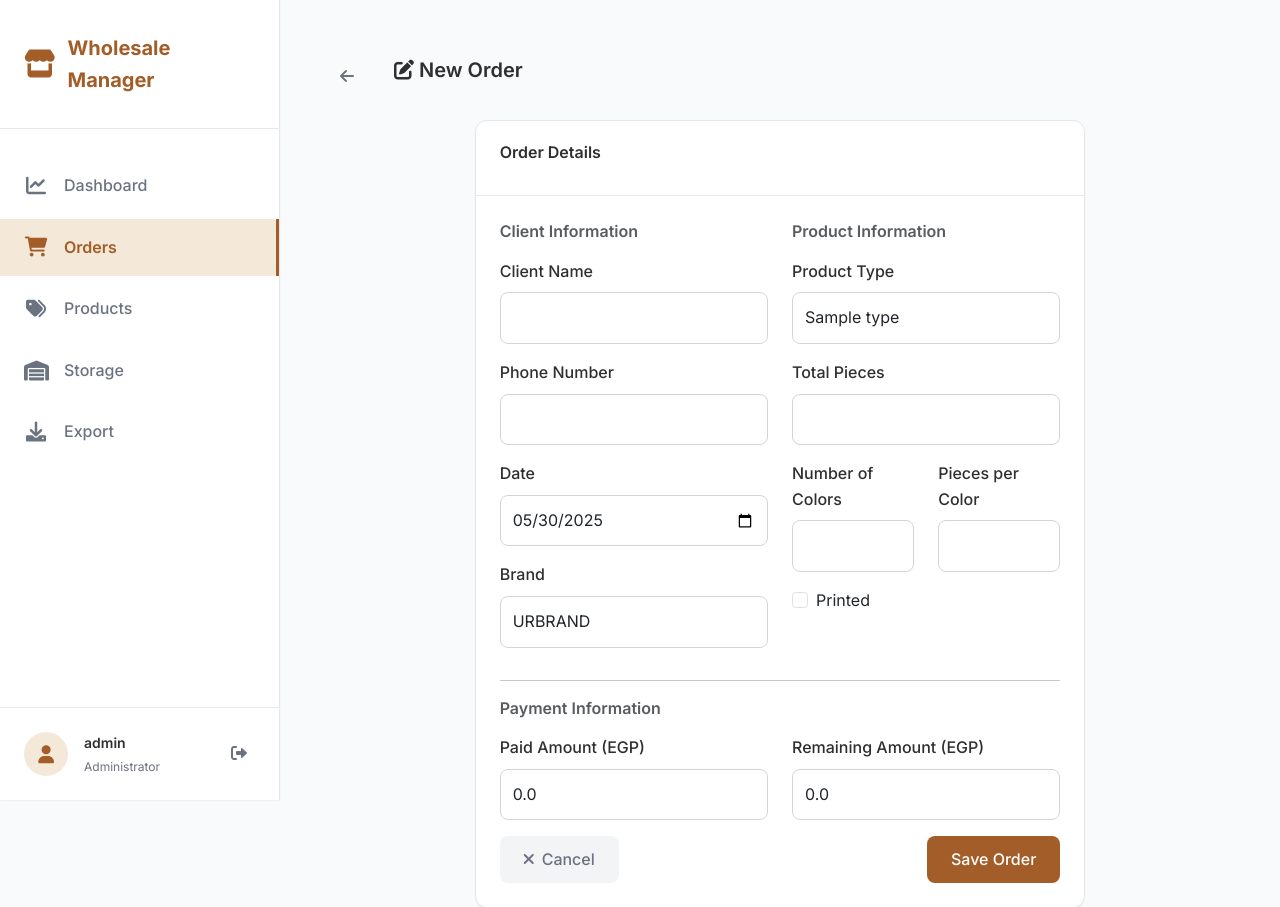
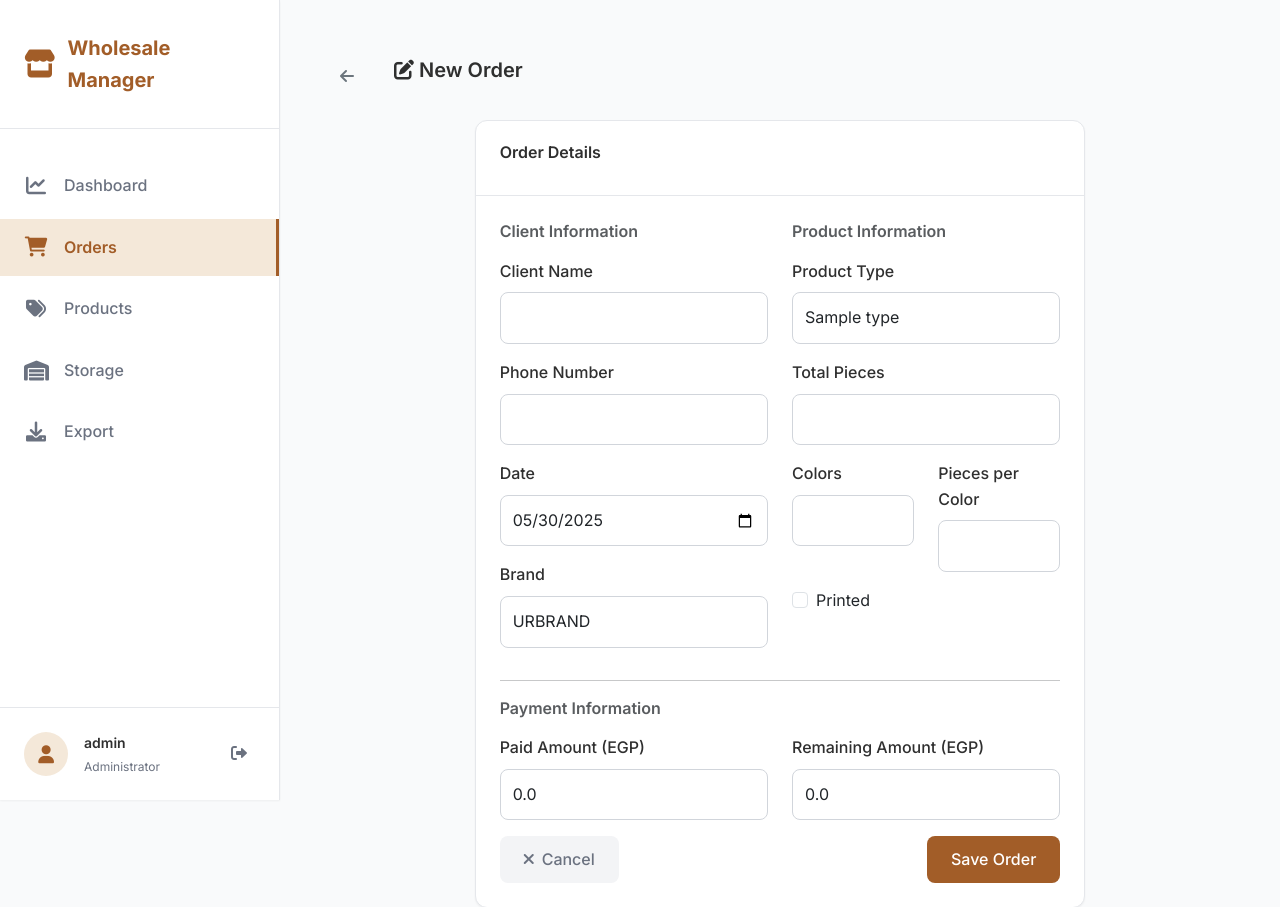
Before and after one commit to AdhamElkomey23/WHOLESALE-APP, a Flask app: page /orders/new in a window 1280 px wide. Shown: the top 907 px of the page. Run offline with Flask 3, Linux system fonts and the light colour scheme; a user stored in the database is signed in; tables that the repository leaves empty hold one stand-in row (values such as "Sample post"); lists and menus that the app fills with data are empty.

Commit message:
Improve order and product creation process with color selection
Refactors order/product forms to use select fields for color choices, and fixes validation logic for total pieces in orders.

Replit-Commit-Author: Agent
Replit-Commit-Session-Id: 03023591-3e84-4850-aff2-f235a7f37061
Replit-Commit-Screenshot-Url: https://storage.googleapis.com/screenshot-production-us-central1/4234a394-b2d3-40c5-a1fb-8767f7a2ab1a/e13b86c1-6552-437c-bf0f-497498f862e0.jpg

```diff
--- a/forms.py
+++ b/forms.py
@@ -1,6 +1,7 @@
 from flask_wtf import FlaskForm
-from wtforms import StringField, PasswordField, SelectField, IntegerField, FloatField, BooleanField, DateField, SubmitField
+from wtforms import StringField, PasswordField, SelectField, IntegerField, FloatField, BooleanField, DateField, SubmitField, TextAreaField
 from wtforms.validators import DataRequired, Email, Length, NumberRange, ValidationError
+from wtforms.widgets import CheckboxInput, ListWidget
 from models import ProductType
 from datetime import datetime
 
@@ -15,7 +16,7 @@ class OrderForm(FlaskForm):
     date = DateField('Date', validators=[DataRequired()], default=datetime.today)
     product_type_id = SelectField('Product Type', coerce=int, validators=[DataRequired()])
     total_pieces = IntegerField('Total Pieces', validators=[DataRequired(), NumberRange(min=1)])
-    number_of_colors = IntegerField('Number of Colors', validators=[DataRequired(), NumberRange(min=1)])
+    selected_colors = SelectField('Colors', choices=[], validators=[DataRequired()])
     pieces_per_color = IntegerField('Pieces per Color', validators=[DataRequired(), NumberRange(min=1)])
     is_printed = BooleanField('Printed')
     paid_amount = FloatField('Paid Amount (EGP)', validators=[NumberRange(min=0)], default=0.0)
@@ -28,15 +29,22 @@ class OrderForm(FlaskForm):
         self.product_type_id.choices = [(pt.id, pt.name) for pt in ProductType.query.all()]
 
     def validate_pieces_per_color(self, field):
-        if self.total_pieces.data and self.number_of_colors.data:
-            if self.total_pieces.data != (field.data * self.number_of_colors.data):
-                raise ValidationError('Total pieces must equal pieces per color × number of colors')
+        if self.total_pieces.data and field.data:
+            if (self.total_pieces.data % field.data) != 0:
+                raise ValidationError('Total pieces must be divisible by pieces per color.')
 
 class ProductTypeForm(FlaskForm):
     name = StringField('Product Name', validators=[DataRequired(), Length(max=100)])
     cost_price = FloatField('Cost Price (EGP)', validators=[DataRequired(), NumberRange(min=0)])
     selling_price = FloatField('Selling Price (EGP)', validators=[DataRequired(), NumberRange(min=0)])
     brand_group = SelectField('Brand Group', choices=[('SHARED', 'URBRAND/SURVACCI (Shared Storage)'), ('AZIZ', 'AZIZ (Separate Storage)')], validators=[DataRequired()])
+    available_colors = SelectField('Available Colors', choices=[
+        ('Black,White,Green,Brown,Beige,Navy', 'All Colors'),
+        ('Black,White', 'Black & White'),
+        ('Black,Green,Brown', 'Dark Colors'),
+        ('White,Beige', 'Light Colors'),
+        ('Navy,Brown,Beige', 'Earth Tones')
+    ], validators=[DataRequired()])
     submit = SubmitField('Save Product')
 
     def validate_selling_price(self, field):
@@ -59,3 +67,11 @@ class StockAdjustmentForm(FlaskForm):
     quantity = IntegerField('Quantity', validators=[DataRequired(), NumberRange(min=1)])
     notes = StringField('Notes', validators=[Length(max=500)])
     submit = SubmitField('Adjust Stock')
+
+class ExpenseForm(FlaskForm):
+    name = StringField('Expense Name', validators=[DataRequired(), Length(max=200)])
+    amount = FloatField('Amount (EGP)', validators=[DataRequired(), NumberRange(min=0)])
+    date = DateField('Date', validators=[DataRequired()], default=datetime.today)
+    brand = SelectField('Brand', choices=[('URBRAND', 'URBRAND'), ('SURVACCI', 'SURVACCI'), ('AZIZ', 'AZIZ')], validators=[DataRequired()])
+    notes = TextAreaField('Notes', validators=[Length(max=500)])
+    submit = SubmitField('Save Expense')
--- a/routes.py
+++ b/routes.py
@@ -156,7 +156,7 @@ def new_order():
             date=form.date.data,
             product_type_id=form.product_type_id.data,
             total_pieces=form.total_pieces.data,
-            number_of_colors=form.number_of_colors.data,
+            selected_colors=form.selected_colors.data,
             pieces_per_color=form.pieces_per_color.data,
             is_printed=form.is_printed.data,
             paid_amount=form.paid_amount.data,
@@ -248,7 +248,8 @@ def new_product():
             name=form.name.data,
             cost_price=form.cost_price.data,
             selling_price=form.selling_price.data,
-            brand_group=form.brand_group.data
+            brand_group=form.brand_group.data,
+            available_colors=form.available_colors.data
         )
         db.session.add(product)
         db.session.commit()
--- a/templates/order_form.html
+++ b/templates/order_form.html
@@ -99,11 +99,11 @@
                                 <div class="row">
                                     <div class="col-sm-6">
                                         <div class="mb-3">
-                                            {{ form.number_of_colors.label(class="form-label") }}
-                                            {{ form.number_of_colors(class="form-control" + (" is-invalid" if form.number_of_colors.errors else ""), id="numColors") }}
-                                            {% if form.number_of_colors.errors %}
+                                            {{ form.selected_colors.label(class="form-label") }}
+                                            {{ form.selected_colors(class="form-select" + (" is-invalid" if form.selected_colors.errors else ""), id="selectedColors") }}
+                                            {% if form.selected_colors.errors %}
                                                 <div class="invalid-feedback">
-                                                    {% for error in form.number_of_colors.errors %}{{ error }}{% endfor %}
+                                                    {% for error in form.selected_colors.errors %}{{ error }}{% endfor %}
                                                 </div>
                                             {% endif %}
                                         </div>
```
